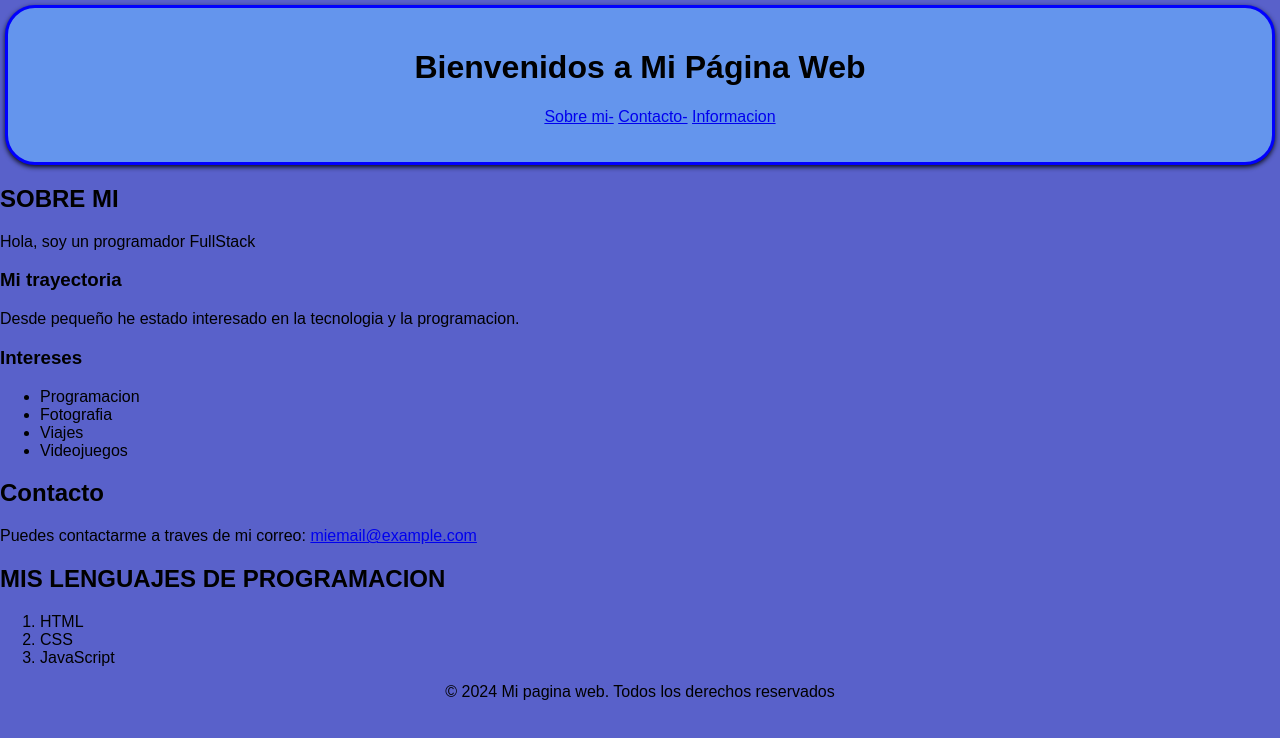
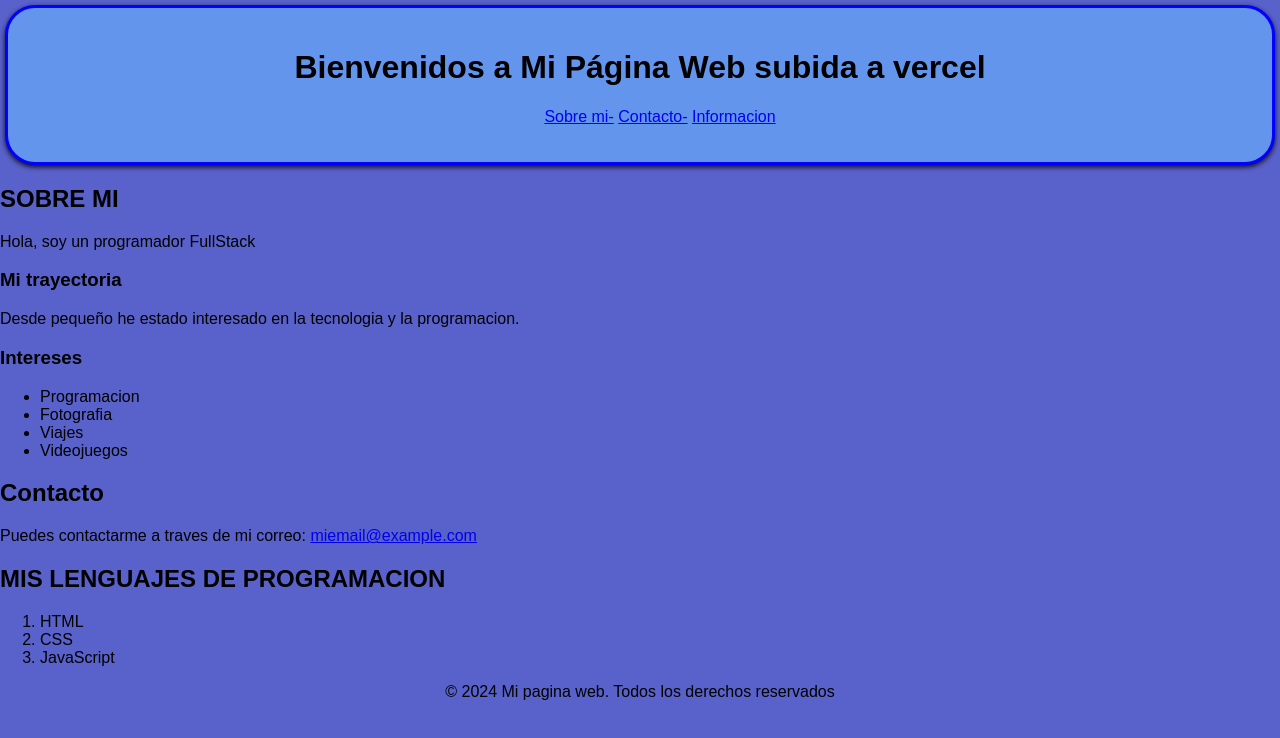
Before and after one commit to mercurialxx-2/pagina_web, a plain HTML site: page index.html in a window 1280 px wide. Drawn offline with Linux system fonts and the light colour scheme.

Commit message:
cambiando el encabezado

```diff
--- a/index.html
+++ b/index.html
@@ -10,7 +10,7 @@
 
 <body>
     <header class="estilos-generales tamano-texto">
-        <h1>Bienvenidos a Mi Página Web </h1>
+        <h1>Bienvenidos a Mi Página Web subida a vercel</h1>
 
         <nav>
             <ul>
```
